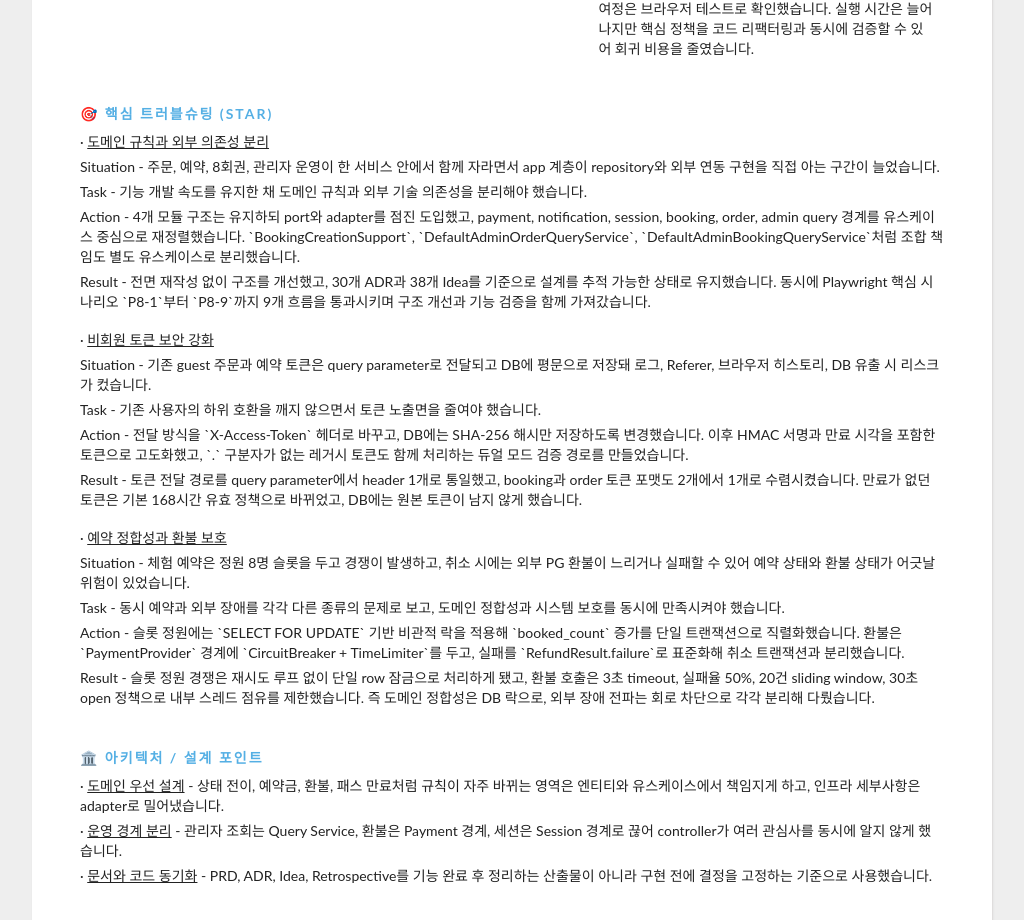
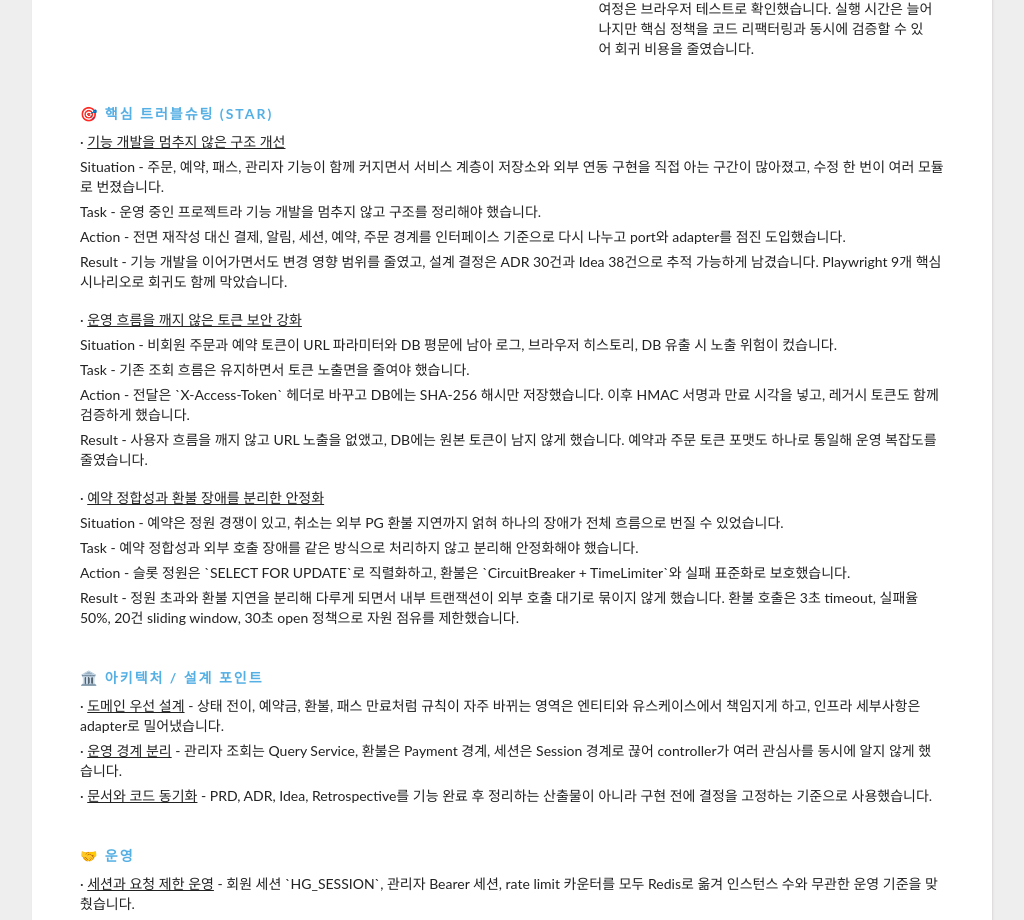
Before and after one commit to ljkhyeong/portfolio, a React (Create React App) app: page /project3 in a window 1280 px wide. Shown: the part 1213-2133 px from the top of the page, without its empty margins (128-1152 px from the left). Built offline with nearby package versions, Linux system fonts and the light colour scheme.

Commit message:
프로젝트 문구 정리

```diff
--- a/src/component/About.js
+++ b/src/component/About.js
@@ -36,17 +36,16 @@ const About = ({ onShowProjects, onShowBooks }) => {
           <div className="section__list">
             <div className="section__list-item">
               <div className="text">
-                ■ 비즈니스 요구사항을 기능 구현에서 끝내지 않고, 운영 안정성과
-                유지보수성까지 함께 설계하는 개발자입니다.
+                ■ 복잡한 업무 규칙을 백엔드 공통 로직으로 정리하고, 운영 단계까지
+                고려해 안정적으로 유지하는 개발자입니다.
               </div>
               <div className="text">
-                ■ 복잡한 결재 라인, 예약과 환불 규칙, 인증과 보안 제약처럼
-                비즈니스 난도가 높은 문제를 도메인 규칙과 기술 경계로 분리해
-                풀어내는 데 강점이 있습니다.
+                ■ 공공 레거시 시스템에서는 장애 대응과 운영 안정성을, 개인
+                프로젝트에서는 구조 개선과 검증 체계 강화를 경험했습니다.
               </div>
               <div className="text">
-                ■ 백엔드 구현을 기반으로 배포, 관측성, 세션, 요청 제한, 장애
-                완충까지 직접 다루며, 문서화와 trade-off 설명이 가능한 개발자로
+                ■ 백엔드 구현을 기반으로 배포, 관측성, 세션, 요청 제한까지 직접
+                다루며, 선택한 기술의 장단점을 설명할 수 있는 개발자로
                 성장하고 있습니다.
               </div>
               <div className="text">
--- a/src/component/project/Project2.js
+++ b/src/component/project/Project2.js
@@ -190,21 +190,6 @@ const Project2 = () => {
             </div>
           </div>
           <div className="section">
-            <div className="section__title">🎥 시연영상</div>
-            <YouTube
-              videoId="KKR2vj10sNQ"
-              opts={{
-                width: "560",
-                height: "315",
-                playerVars: {
-                  autoplay: 0,
-                  rel: 0,
-                  modestbranding: 1,
-                },
-              }}
-            />
-          </div>
-          <div className="section">
             <div className="section__list">
               <div className="section__list-item">
                 <div className="left">
@@ -334,6 +319,21 @@ const Project2 = () => {
               </div>
             </div>
           </div>
+          <div className="section">
+            <div className="section__title">🎥 시연영상</div>
+            <YouTube
+              videoId="KKR2vj10sNQ"
+              opts={{
+                width: "560",
+                height: "315",
+                playerVars: {
+                  autoplay: 0,
+                  rel: 0,
+                  modestbranding: 1,
+                },
+              }}
+            />
+          </div>
         </div>
         {modalImage && (
           <div className="modal" onClick={closeModal}>
--- a/src/component/project/Project3.js
+++ b/src/component/project/Project3.js
@@ -103,34 +103,34 @@ const documentHighlights = [
 
 const starStories = [
   {
-    title: "도메인 규칙과 외부 의존성 분리",
+    title: "기능 개발을 멈추지 않은 구조 개선",
     situation:
-      "주문, 예약, 8회권, 관리자 운영이 한 서비스 안에서 함께 자라면서 app 계층이 repository와 외부 연동 구현을 직접 아는 구간이 늘었습니다.",
-    task: "기능 개발 속도를 유지한 채 도메인 규칙과 외부 기술 의존성을 분리해야 했습니다.",
+      "주문, 예약, 패스, 관리자 기능이 함께 커지면서 서비스 계층이 저장소와 외부 연동 구현을 직접 아는 구간이 많아졌고, 수정 한 번이 여러 모듈로 번졌습니다.",
+    task: "운영 중인 프로젝트라 기능 개발을 멈추지 않고 구조를 정리해야 했습니다.",
     action:
-      "4개 모듈 구조는 유지하되 port와 adapter를 점진 도입했고, payment, notification, session, booking, order, admin query 경계를 유스케이스 중심으로 재정렬했습니다. `BookingCreationSupport`, `DefaultAdminOrderQueryService`, `DefaultAdminBookingQueryService`처럼 조합 책임도 별도 유스케이스로 분리했습니다.",
+      "전면 재작성 대신 결제, 알림, 세션, 예약, 주문 경계를 인터페이스 기준으로 다시 나누고 port와 adapter를 점진 도입했습니다.",
     result:
-      "전면 재작성 없이 구조를 개선했고, 30개 ADR과 38개 Idea를 기준으로 설계를 추적 가능한 상태로 유지했습니다. 동시에 Playwright 핵심 시나리오 `P8-1`부터 `P8-9`까지 9개 흐름을 통과시키며 구조 개선과 기능 검증을 함께 가져갔습니다.",
+      "기능 개발을 이어가면서도 변경 영향 범위를 줄였고, 설계 결정은 ADR 30건과 Idea 38건으로 추적 가능하게 남겼습니다. Playwright 9개 핵심 시나리오로 회귀도 함께 막았습니다.",
   },
   {
-    title: "비회원 토큰 보안 강화",
+    title: "운영 흐름을 깨지 않은 토큰 보안 강화",
     situation:
-      "기존 guest 주문과 예약 토큰은 query parameter로 전달되고 DB에 평문으로 저장돼 로그, Referer, 브라우저 히스토리, DB 유출 시 리스크가 컸습니다.",
-    task: "기존 사용자의 하위 호환을 깨지 않으면서 토큰 노출면을 줄여야 했습니다.",
+      "비회원 주문과 예약 토큰이 URL 파라미터와 DB 평문에 남아 로그, 브라우저 히스토리, DB 유출 시 노출 위험이 컸습니다.",
+    task: "기존 조회 흐름은 유지하면서 토큰 노출면을 줄여야 했습니다.",
     action:
-      "전달 방식을 `X-Access-Token` 헤더로 바꾸고, DB에는 SHA-256 해시만 저장하도록 변경했습니다. 이후 HMAC 서명과 만료 시각을 포함한 토큰으로 고도화했고, `.` 구분자가 없는 레거시 토큰도 함께 처리하는 듀얼 모드 검증 경로를 만들었습니다.",
+      "전달은 `X-Access-Token` 헤더로 바꾸고 DB에는 SHA-256 해시만 저장했습니다. 이후 HMAC 서명과 만료 시각을 넣고, 레거시 토큰도 함께 검증하게 했습니다.",
     result:
-      "토큰 전달 경로를 query parameter에서 header 1개로 통일했고, booking과 order 토큰 포맷도 2개에서 1개로 수렴시켰습니다. 만료가 없던 토큰은 기본 168시간 유효 정책으로 바뀌었고, DB에는 원본 토큰이 남지 않게 했습니다.",
+      "사용자 흐름을 깨지 않고 URL 노출을 없앴고, DB에는 원본 토큰이 남지 않게 했습니다. 예약과 주문 토큰 포맷도 하나로 통일해 운영 복잡도를 줄였습니다.",
   },
   {
-    title: "예약 정합성과 환불 보호",
+    title: "예약 정합성과 환불 장애를 분리한 안정화",
     situation:
-      "체험 예약은 정원 8명 슬롯을 두고 경쟁이 발생하고, 취소 시에는 외부 PG 환불이 느리거나 실패할 수 있어 예약 상태와 환불 상태가 어긋날 위험이 있었습니다.",
-    task: "동시 예약과 외부 장애를 각각 다른 종류의 문제로 보고, 도메인 정합성과 시스템 보호를 동시에 만족시켜야 했습니다.",
+      "예약은 정원 경쟁이 있고, 취소는 외부 PG 환불 지연까지 얽혀 하나의 장애가 전체 흐름으로 번질 수 있었습니다.",
+    task: "예약 정합성과 외부 호출 장애를 같은 방식으로 처리하지 않고 분리해 안정화해야 했습니다.",
     action:
-      "슬롯 정원에는 `SELECT FOR UPDATE` 기반 비관적 락을 적용해 `booked_count` 증가를 단일 트랜잭션으로 직렬화했습니다. 환불은 `PaymentProvider` 경계에 `CircuitBreaker + TimeLimiter`를 두고, 실패를 `RefundResult.failure`로 표준화해 취소 트랜잭션과 분리했습니다.",
+      "슬롯 정원은 `SELECT FOR UPDATE`로 직렬화하고, 환불은 `CircuitBreaker + TimeLimiter`와 실패 표준화로 보호했습니다.",
     result:
-      "슬롯 정원 경쟁은 재시도 루프 없이 단일 row 잠금으로 처리하게 됐고, 환불 호출은 3초 timeout, 실패율 50%, 20건 sliding window, 30초 open 정책으로 내부 스레드 점유를 제한했습니다. 즉 도메인 정합성은 DB 락으로, 외부 장애 전파는 회로 차단으로 각각 분리해 다뤘습니다.",
+      "정원 초과와 환불 지연을 분리해 다루게 되면서 내부 트랜잭션이 외부 호출 대기로 묶이지 않게 했습니다. 환불 호출은 3초 timeout, 실패율 50%, 20건 sliding window, 30초 open 정책으로 자원 점유를 제한했습니다.",
   },
 ];
 
--- a/src/component/project/Project4.js
+++ b/src/component/project/Project4.js
@@ -159,18 +159,18 @@ const Project4 = () => {
                 </div>
                 <div className="project-text">
                   · 이 프로젝트의 핵심은 화면 수가 아니라, 기관별 결재 라인과
-                  보안 규칙이 복잡하게 얽힌 업무를 어떻게 유지보수 가능한 코드로
-                  바꾸느냐였습니다.
+                  배치 정합성, 보안 규칙이 얽힌 업무를 어떻게 운영 가능한
+                  코드로 바꾸느냐였습니다.
                 </div>
                 <div className="project-text">
                   · 망분리와 레거시 제약 때문에 최신 인프라를 쉽게 도입할 수
-                  없었고, 주어진 eGov, JEUS, Tibero 환경 안에서 문제를 풀어야
-                  했습니다.
+                  없었고, 주어진 eGov, JEUS, Tibero 환경 안에서 운영 안정성을
+                  지키며 문제를 풀어야 했습니다.
                 </div>
                 <div className="project-text">
-                  · 저는 연계 배치, 결재 도메인 규칙, 보안 기능, 운영 장애
-                  대응까지 맡으면서 공공 시스템에서 기술 부채와 운영 제약을 함께
-                  다루는 경험을 쌓았습니다.
+                  · 저는 연계 배치, 보안 기능, 운영 장애 대응을 맡으며 공공
+                  시스템에서 기술 제약과 운영 요구를 함께 다루는 경험을
+                  쌓았습니다.
                 </div>
               </div>
             </div>
```
